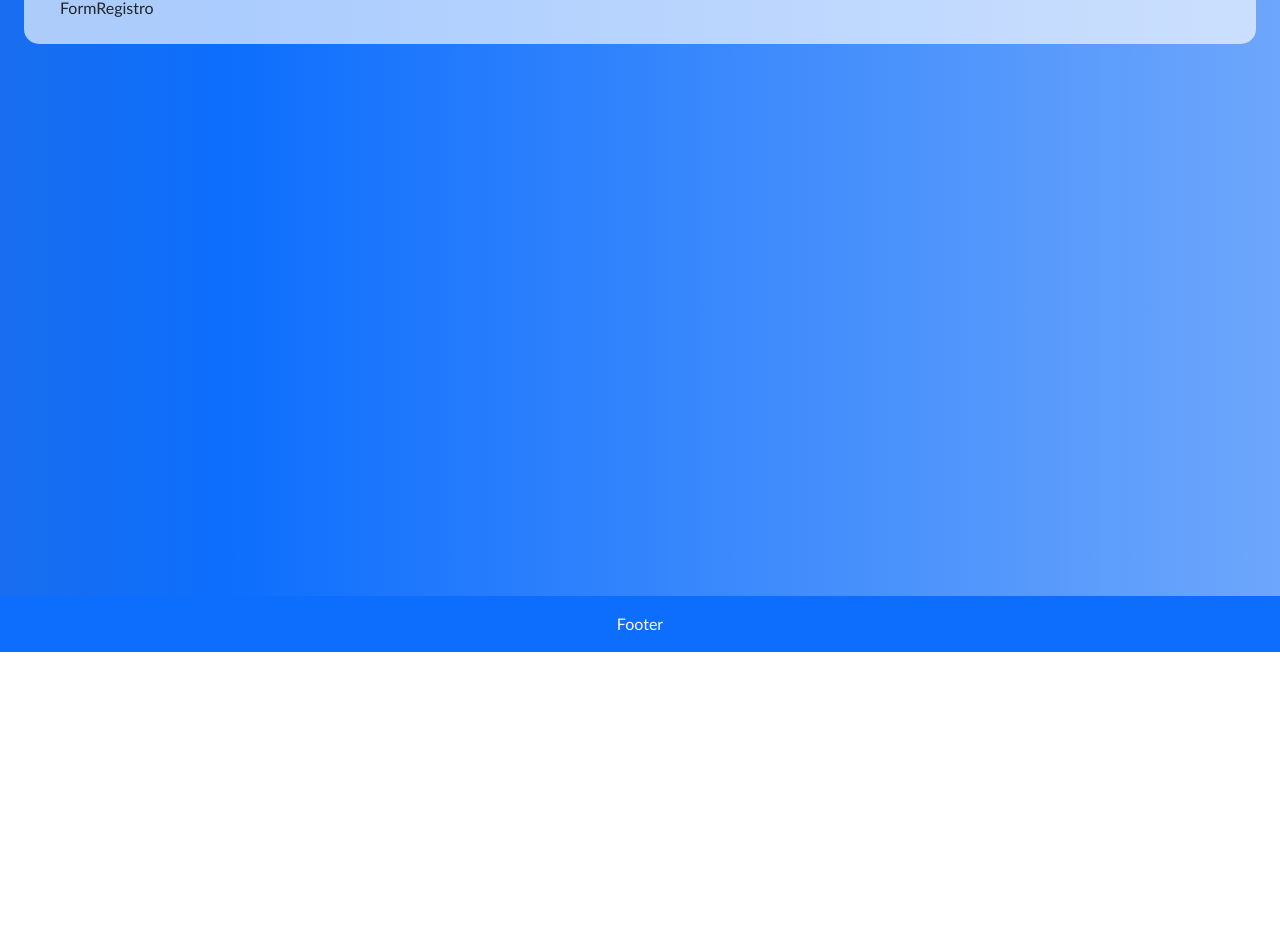
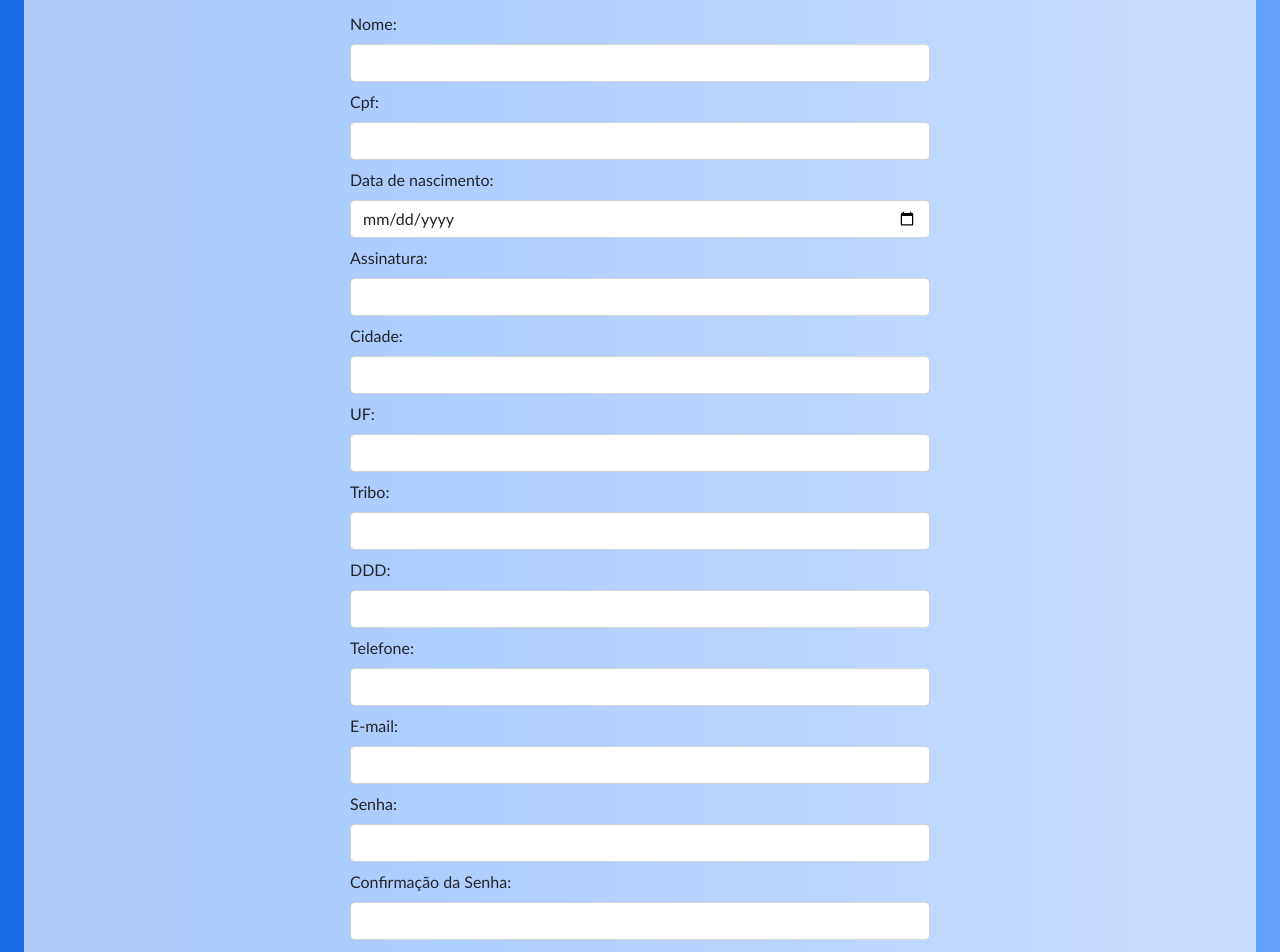
Before and after one commit to vitor-msp/originarios-v3, a React (Create React App) app in the folder frontend/: page /Registro in a window 1280 px wide. Shown: the part 204-1156 px from the top of the page. Before the commit the page ends 856 px from the top, so only its background shows below. Built offline with nearby package versions, Linux system fonts and the light colour scheme.

Commit message:
front form registro

```diff
--- a/frontend/src/api/api.js
+++ b/frontend/src/api/api.js
@@ -163,27 +163,19 @@ export const postContato = async (contato) => {
   return res;
 };
 
-export const postRegistro = async (usuario) => {
-  // const res = await api
-  //   .post(`/registrar`, usuario)
-  //   .then((res) => res)
-  //   .catch((error) => error.response);
-  // return res;
-  const res = {
-    status: 200,
-  };
+export const postRegistro = async (registro) => {
+  const res = await api
+    .post(`/auth/registro`, registro)
+    .then((res) => res)
+    .catch((error) => error.response);
   return res;
 };
 
 export const login = async (autenticacao) => {
-  // const res = await api
-  //   .post(`/login`, autenticacao)
-  //   .then((res) => res)
-  //   .catch((error) => error.response);
-  // return res;
-  const res = {
-    status: 200,
-  };
+  const res = await api
+    .post(`/auth/login`, autenticacao)
+    .then((res) => res)
+    .catch((error) => error.response);
   return res;
 };
 
--- a/frontend/src/components/contato/FormContato.js
+++ b/frontend/src/components/contato/FormContato.js
@@ -40,13 +40,6 @@ export function FormContato() {
 
   return (
     <div>
-      FormContato
-      {/* exibir formulário com campos para contato */}
-      {/* nome nvarchar(50) not null,
-      email nvarchar(30) not null,
-      endereco nvarchar(70),
-      assunto nvarchar(30) not null,
-      corpo nvarchar(2000) not null, */}
       <Form
         onSubmit={(event) => {
           event.preventDefault();
--- a/frontend/src/components/registro/FormRegistro.js
+++ b/frontend/src/components/registro/FormRegistro.js
@@ -1,11 +1,30 @@
+import { Form, Row } from "react-bootstrap";
 import { postRegistro } from "../../api/api";
 
 export function FormRegistro() {
-  const enviarRegistro = async (usuario) => {
-    if (validarRegistro(usuario)) {
+  const criarRegistro = () => {
+    return {
+      nome: document.getElementById("regNome").value,
+      cpf: document.getElementById("regCpf").value,
+      dataNascimento: document.getElementById("regDtNasc").value,
+      assinatura: document.getElementById("regAss").value,
+      cidade: document.getElementById("regCid").value,
+      uf: document.getElementById("regUf").value,
+      tribo: document.getElementById("regTribo").value,
+      ddd: document.getElementById("regDdd").value,
+      telefone: document.getElementById("regTel").value,
+      email: document.getElementById("regEmail").value,
+      senha: document.getElementById("regSenha").value,
+    };
+  };
+
+  const enviarRegistro = async (registro) => {
+    if (validarRegistro(registro)) {
       try {
-        let res = await postRegistro(usuario);
+        let res = await postRegistro(registro);
         if (res.status === 200) {
+          console.log(res);
+          document.getElementById("regReset").click();
           // dispatch(actionFeedback("enviado com sucesso", false));
         } else {
           // dispatch(actionFeedback(res.data.message, false));
@@ -18,30 +37,160 @@ export function FormRegistro() {
     }
   };
 
-  const validarRegistro = (usuario) => {
+  const validarRegistro = (registro) => {
+    return true;
     // valida campos
     // se campos validos => return true
   };
 
   return (
     <div>
-      FormRegistro
-      {/* exibir formulário com campos para registro */}
+      <Form
+        onSubmit={(event) => {
+          event.preventDefault();
+          event.stopPropagation();
+          enviarRegistro(criarRegistro());
+        }}
+        className="col-12 offset-md-2 col-md-8 offset-lg-3 col-lg-6"
+      >
+        <Row className="my-3">
+          <Form.Group className={`mb-2`}>
+            <Form.Label>Nome:</Form.Label>
+            <Form.Control
+              id={"regNome"}
+              required
+              type={"text"}
+              maxLength={50}
+              size={50}
+            />
+          </Form.Group>
 
-      {/* nome nvarchar(50) not null,
-      cpf char(11) not null,
-      dt_nasc date not null,
-      email nvarchar(30) not null,
-      cidade nvarchar(30),
-      estado char(2),
-      ddd char(2) not null,
-      whatsapp varchar(10) not null,
-      tribo nvarchar(30) not null,
-      assinatura nvarchar(30),
-      senha nvarchar(30) not null,
-      confirmacao_senha nvarchar(30) not null*/}
+          <Form.Group className={`mb-2`}>
+            <Form.Label>Cpf:</Form.Label>
+            <Form.Control
+              id={"regCpf"}
+              required
+              type={"text"}
+              minLength={11}
+              maxLength={11}
+              size={11}
+            />
+          </Form.Group>
 
-      {/* clique em enviar => enviarRegistro(dados do formulário) */}
+          <Form.Group className={`mb-2`}>
+            <Form.Label>Data de nascimento:</Form.Label>
+            <Form.Control id={"regDtNasc"} type={"date"} />
+          </Form.Group>
+
+          <Form.Group className={`mb-2`}>
+            <Form.Label>Assinatura:</Form.Label>
+            <Form.Control
+              id={"regAss"}
+              required
+              type={"text"}
+              maxLength={30}
+              size={30}
+            />
+          </Form.Group>
+
+          <Form.Group className={`mb-2`}>
+            <Form.Label>Cidade:</Form.Label>
+            <Form.Control
+              id={"regCid"}
+              required={false}
+              type={"text"}
+              maxLength={30}
+              size={30}
+            />
+          </Form.Group>
+
+          <Form.Group className={`mb-2`}>
+            <Form.Label>UF:</Form.Label>
+            <Form.Control
+              id={"regUf"}
+              required={false}
+              type={"text"}
+              maxLength={2}
+              size={2}
+            />
+          </Form.Group>
+
+          <Form.Group className={`mb-2`}>
+            <Form.Label>Tribo:</Form.Label>
+            <Form.Control
+              id={"regTribo"}
+              required
+              type={"text"}
+              maxLength={30}
+              size={30}
+            />
+          </Form.Group>
+
+          <Form.Group className={`mb-2`}>
+            <Form.Label>DDD:</Form.Label>
+            <Form.Control
+              id={"regDdd"}
+              required
+              type={"text"}
+              maxLength={2}
+              size={2}
+            />
+          </Form.Group>
+
+          <Form.Group className={`mb-2`}>
+            <Form.Label>Telefone:</Form.Label>
+            <Form.Control
+              id={"regTel"}
+              required
+              type={"text"}
+              maxLength={10}
+              size={10}
+            />
+          </Form.Group>
+
+          <Form.Group className={`mb-2`}>
+            <Form.Label>E-mail:</Form.Label>
+            <Form.Control
+              id={"regEmail"}
+              required
+              type={"email"}
+              maxLength={30}
+              size={30}
+            />
+          </Form.Group>
+
+          <Form.Group className={`mb-2`}>
+            <Form.Label>Senha:</Form.Label>
+            <Form.Control
+              id={"regSenha"}
+              required
+              type={"text"}
+              maxLength={100}
+              size={100}
+            />
+          </Form.Group>
+
+          <Form.Group className={`mb-2`}>
+            <Form.Label>Confirmação da Senha:</Form.Label>
+            <Form.Control
+              id={"regConfSenha"}
+              required
+              type={"text"}
+              maxLength={100}
+              size={100}
+            />
+          </Form.Group>
+        </Row>
+        <Form.Group className="mb-3  d-flex justify-content-center">
+          <input
+            id={"regReset"}
+            type={"reset"}
+            value={"Limpar"}
+            className="btn btn-secondary"
+          />
+          <input type={"submit"} value={"Enviar"} className="btn btn-primary" />
+        </Form.Group>
+      </Form>
     </div>
   );
 }
```
